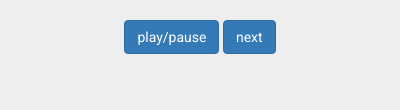
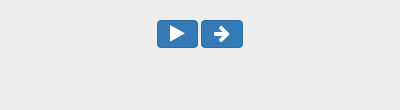
Before and after one commit to TheMichaelHu/Ambeyonce, a browser extension: page popup.html in a window 400 px wide. Shown: the part 442-552 px from the top of the page. Drawn offline with nearby package versions, Linux system fonts and the light colour scheme.

Commit message:
added icons

```diff
--- a/popup.html
+++ b/popup.html
@@ -3,6 +3,7 @@
     <script src="./node_modules/jquery/dist/jquery.min.js"></script>
     <script src="popup.js"></script>
     <link rel="stylesheet" href="https://maxcdn.bootstrapcdn.com/bootstrap/3.3.6/css/bootstrap.min.css" integrity="sha384-1q8mTJOASx8j1Au+a5WDVnPi2lkFfwwEAa8hDDdjZlpLegxhjVME1fgjWPGmkzs7" crossorigin="anonymous">
+    <link rel="stylesheet" href="https://maxcdn.bootstrapcdn.com/font-awesome/4.5.0/css/font-awesome.min.css">
     <link rel="stylesheet" href="style.css">
     <script src="script.js"></script>
     <meta charset="utf-8" />
@@ -19,8 +20,8 @@
     <section class="container">
       <video id="camera-stream" width="500" autoplay></video>
       <div id="controls">
-        <button class="btn btn-primary" id='play-button'>play/pause</button>
-        <button class="btn btn-primary" id='next-button'>next</button>
+        <button class="btn btn-primary" id='play-button'><i class="fa fa-play fa-lg"></i></button>
+        <button class="btn btn-primary" id='next-button'><i class="fa fa-arrow-right fa-lg"></i></button>
       </div>
     </section>
     <hr>
```
Also changed, not shown: popup.js (line endings or trailing spaces).
